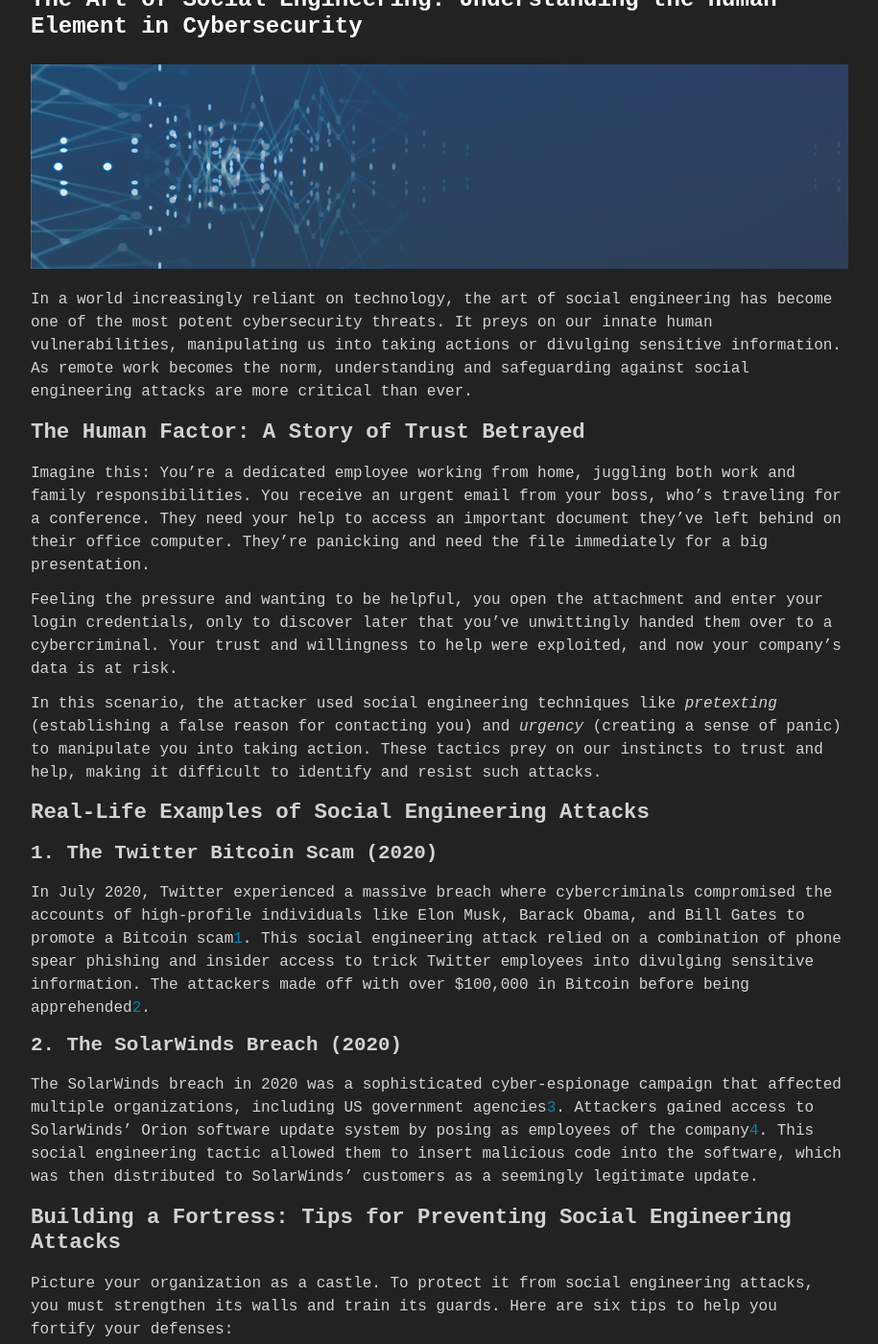
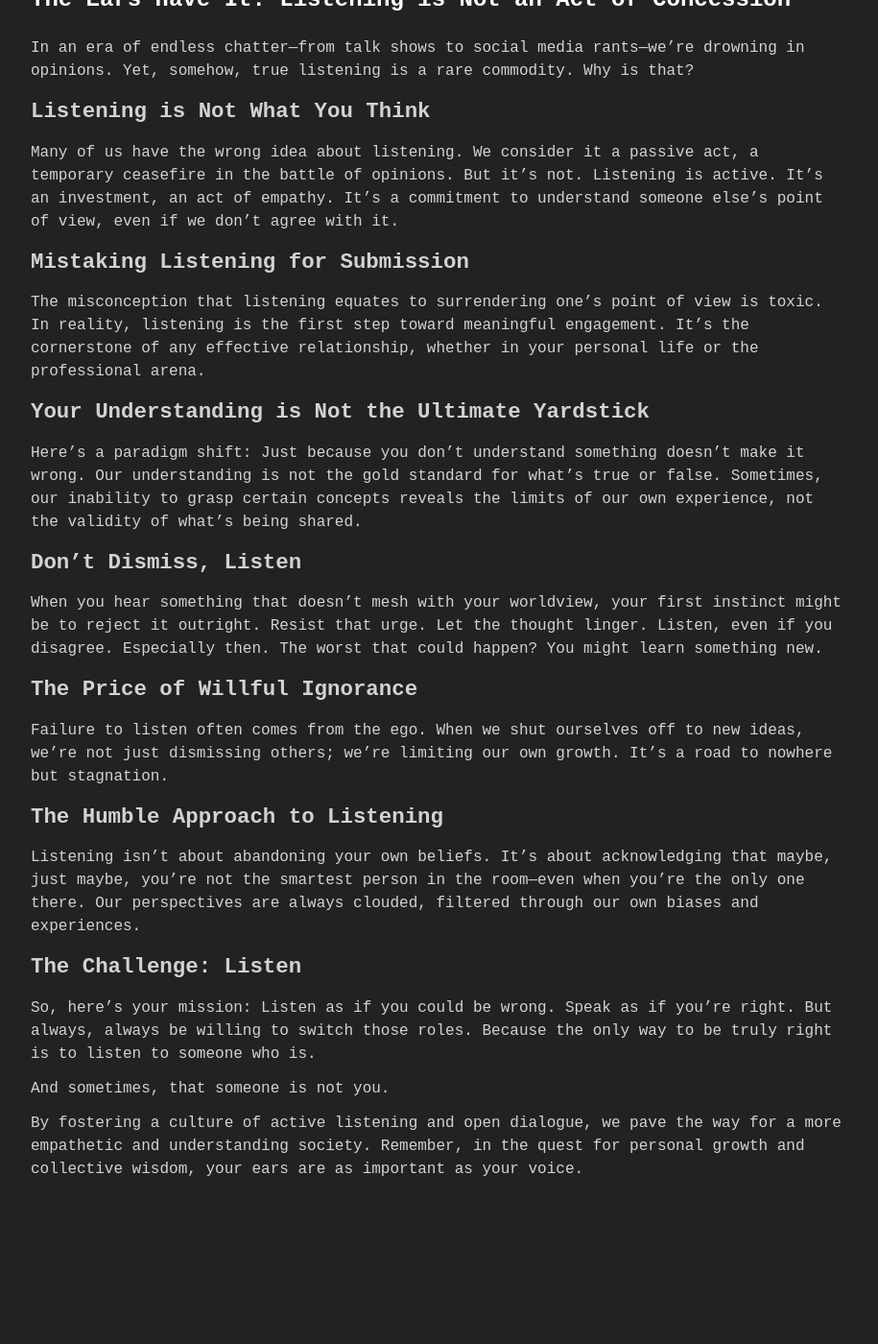
Before and after one commit to mhassan1219/blog.xmohs.in, a Jekyll site: the page built from _posts/2023-04-07-0001.md, in a window 1280 px wide and 1400 px high, scrolled down 211 px. Shown: the whole window at 96% size, without its empty margins (182-1097 px from the left). Built offline with Jekyll 4.4.1, drawn with Linux system fonts in a browser that asks for light colours; some web fonts are replaced; after the commit the page ends 1477 px from its top, so only the background shows below that; some of the changed text lies outside the part shown.

Commit message:
publishing blog post 1

```diff
--- a/_posts/2023-04-07-0001.md
+++ b/_posts/2023-04-07-0001.md
@@ -1,56 +1,49 @@
 ---
 layout: post
 slug: "0001"
-title: "The Art of Social Engineering: Understanding the Human Element in Cybersecurity"
+title: "The Ears Have It: Listening is Not an Act of Concession"
 author: "Mohsin Hassan"
-date: 2023-04-07
-tags: [social-engineering, security, psychology]
+date: 2023-09-08
+tags: [listening, empathy, communication]
 ---
 
+In an era of endless chatter—from talk shows to social media rants—we're drowning in opinions. Yet, somehow, true listening is a rare commodity. Why is that?
 
+Listening is Not What You Think
+-------------------------------
 
-![Social Engineering](/assets/0001/banner.jpg)
+Many of us have the wrong idea about listening. We consider it a passive act, a temporary ceasefire in the battle of opinions. But it's not. Listening is active. It's an investment, an act of empathy. It's a commitment to understand someone else's point of view, even if we don't agree with it.
 
+Mistaking Listening for Submission
+----------------------------------
 
-In a world increasingly reliant on technology, the art of social engineering has become one of the most potent cybersecurity threats. It preys on our innate human vulnerabilities, manipulating us into taking actions or divulging sensitive information. As remote work becomes the norm, understanding and safeguarding against social engineering attacks are more critical than ever.
+The misconception that listening equates to surrendering one's point of view is toxic. In reality, listening is the first step toward meaningful engagement. It's the cornerstone of any effective relationship, whether in your personal life or the professional arena.
 
-## The Human Factor: A Story of Trust Betrayed
+Your Understanding is Not the Ultimate Yardstick
+------------------------------------------------
 
-Imagine this: You're a dedicated employee working from home, juggling both work and family responsibilities. You receive an urgent email from your boss, who's traveling for a conference. They need your help to access an important document they've left behind on their office computer. They're panicking and need the file immediately for a big presentation.
+Here's a paradigm shift: Just because you don't understand something doesn't make it wrong. Our understanding is not the gold standard for what's true or false. Sometimes, our inability to grasp certain concepts reveals the limits of our own experience, not the validity of what's being shared.
 
-Feeling the pressure and wanting to be helpful, you open the attachment and enter your login credentials, only to discover later that you've unwittingly handed them over to a cybercriminal. Your trust and willingness to help were exploited, and now your company's data is at risk.
+Don't Dismiss, Listen
+---------------------
 
-In this scenario, the attacker used social engineering techniques like *pretexting* (establishing a false reason for contacting you) and *urgency* (creating a sense of panic) to manipulate you into taking action. These tactics prey on our instincts to trust and help, making it difficult to identify and resist such attacks.
+When you hear something that doesn't mesh with your worldview, your first instinct might be to reject it outright. Resist that urge. Let the thought linger. Listen, even if you disagree. Especially then. The worst that could happen? You might learn something new.
 
-## Real-Life Examples of Social Engineering Attacks
+The Price of Willful Ignorance
+------------------------------
 
-### 1. The Twitter Bitcoin Scam (2020)
+Failure to listen often comes from the ego. When we shut ourselves off to new ideas, we're not just dismissing others; we're limiting our own growth. It's a road to nowhere but stagnation.
 
-In July 2020, Twitter experienced a massive breach where cybercriminals compromised the accounts of high-profile individuals like Elon Musk, Barack Obama, and Bill Gates to promote a Bitcoin scam[^1]. This social engineering attack relied on a combination of phone spear phishing and insider access to trick Twitter employees into divulging sensitive information. The attackers made off with over $100,000 in Bitcoin before being apprehended[^2].
+The Humble Approach to Listening
+--------------------------------
 
+Listening isn't about abandoning your own beliefs. It's about acknowledging that maybe, just maybe, you're not the smartest person in the room—even when you're the only one there. Our perspectives are always clouded, filtered through our own biases and experiences.
 
-### 2. The SolarWinds Breach (2020)
+The Challenge: Listen
+---------------------
 
-The SolarWinds breach in 2020 was a sophisticated cyber-espionage campaign that affected multiple organizations, including US government agencies[^3]. Attackers gained access to SolarWinds' Orion software update system by posing as employees of the company[^4]. This social engineering tactic allowed them to insert malicious code into the software, which was then distributed to SolarWinds' customers as a seemingly legitimate update.
+So, here's your mission: Listen as if you could be wrong. Speak as if you're right. But always, always be willing to switch those roles. Because the only way to be truly right is to listen to someone who is.
 
+And sometimes, that someone is not you.
 
-## Building a Fortress: Tips for Preventing Social Engineering Attacks
-
-Picture your organization as a castle. To protect it from social engineering attacks, you must strengthen its walls and train its guards. Here are six tips to help you fortify your defenses:
-
-1. **Educate employees** about common tactics and red flags. Regularly hold training sessions to ensure everyone in your organization is aware of the different types of social engineering attacks and how to spot them.
-2. **Implement multi-factor authentication (MFA)** to secure accounts. This adds an extra layer of protection by requiring additional verification, such as a fingerprint or a text message code, to access an account.
-3. **Establish clear communication protocols** to verify the identity of colleagues and external contacts. For instance, implement a policy that requires employees to verify urgent requests via a phone call or video chat, even if the request comes through email or messaging apps.
-4. **Encourage a healthy skepticism** within your organization. Remind employees to question the legitimacy of any requests for sensitive information, even if they appear to come from a trusted source. Promote a culture where it's okay to double-check before taking action.
-5. **Regularly update and patch software** to minimize technical vulnerabilities that attackers could exploit. Maintaining up-to-date systems will help reduce the chances of an attacker gaining access to your organization's data.
-6. **Conduct simulated social engineering attacks** to test your employees' awareness and readiness. By simulating real-life scenarios, you can identify areas that need improvement and provide targeted training to strengthen your defenses.
-
-By staying vigilant and fostering a security-conscious culture, we can minimize the risk of social engineering attacks and keep our digital lives safe. Remember, in the battle against social engineering, knowledge and preparedness are your greatest weapons.
-
-
-## References
-
-[^1]: [Twitter Security Incident](https://blog.twitter.com/en_us/topics/company/2020/an-update-on-our-security-incident.html)
-[^2]: [The Twitter Hack](https://www.wired.com/story/how-alleged-twitter-hackers-got-caught-bitcoin/)
-[^3]: [The SolarWinds Hack](https://www.reuters.com/article/us-global-cyber-usa-solarwinds-idUSKBN28N0PG)
-[^4]: [SolarWinds Attackers Social Engineering](https://www.csoonline.com/article/3601508/solarwinds-supply-chain-attack-explained-why-organizations-were-not-prepared.html)
+By fostering a culture of active listening and open dialogue, we pave the way for a more empathetic and understanding society. Remember, in the quest for personal growth and collective wisdom, your ears are as important as your voice.
```
